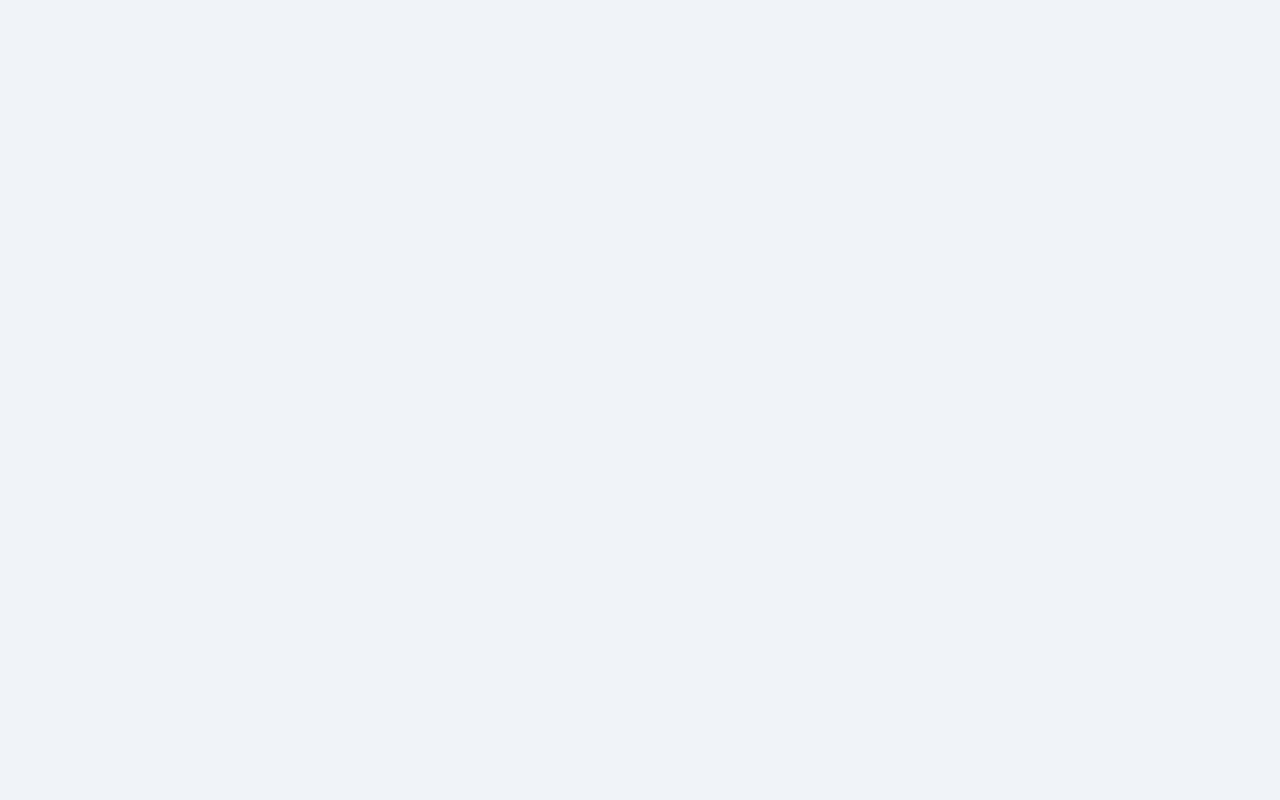
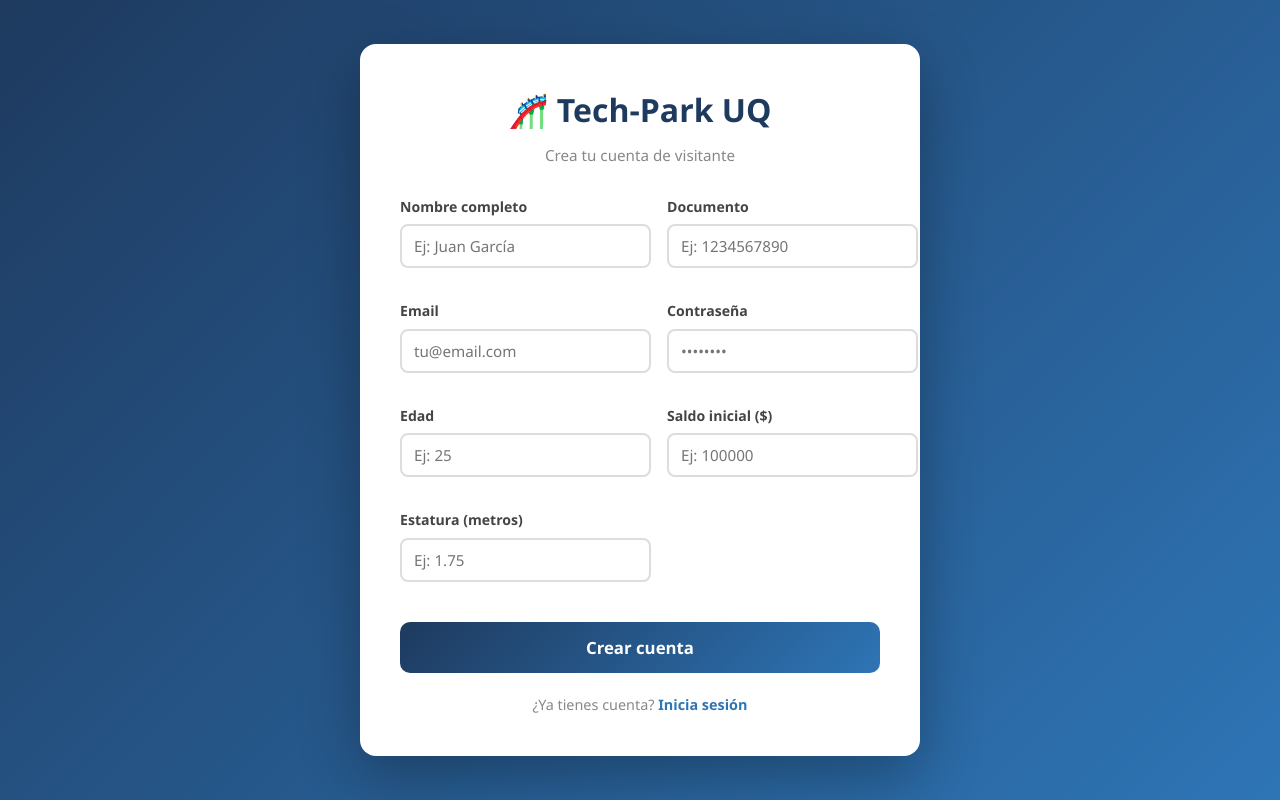
Before and after one commit to SantiagoAriasR/tech-park-uq, a React app in the folder frontend/: page /registro in a window 1280 px wide. Before the commit this address had no page. Built offline with nearby package versions, Linux system fonts and the light colour scheme; the HTML template or start-up script is replaced by a standard one.

Commit message:
Se agrego registro visitante, boton a inicio

```diff
--- a/frontend/src/App.css
+++ b/frontend/src/App.css
@@ -89,3 +89,15 @@
 .nav-mapa:hover {
     opacity: 1;
 }
+
+.nav-brand {
+    color: white;
+    font-size: 1.4rem;
+    font-weight: 700;
+    text-decoration: none;
+    transition: opacity 0.2s;
+}
+
+.nav-brand:hover {
+    opacity: 0.85;
+}
--- a/frontend/src/App.jsx
+++ b/frontend/src/App.jsx
@@ -11,6 +11,7 @@ import MapaParque from "./pages/MapaParque";
 import GestionZonas from "./pages/GestionZonas";
 import { Link } from "react-router-dom";
 import Notificaciones from "./components/Notificaciones";
+import Registro from "./pages/Registro"
 import "./App.css";
 
 function RutaProtegida({ children, rolesPermitidos }) {
@@ -28,7 +29,18 @@ function App() {
       {/* Navbar solo visible si hay sesión */}
       {usuario && (
         <nav className="navbar">
-          <span className="nav-brand">🎢 Tech-Park UQ</span>
+          <Link
+            to={
+              usuario.rol === "VISITANTE"
+                ? "/visitante"
+                : usuario.rol === "OPERADOR"
+                  ? "/operador"
+                  : "/admin"
+            }
+            className="nav-brand"
+          >
+            🎢 Tech-Park UQ
+          </Link>
           <div className="nav-center">
             <span className="nav-rol">{usuario.rol}</span>
             <span className="nav-nombre">{usuario.nombre}</span>
@@ -50,6 +62,7 @@ function App() {
       <Routes>
         {/* Ruta pública */}
         <Route path="/login" element={<Login />} />
+        <Route path="/registro" element={<Registro />} />
 
         {/* Ruta raíz — redirige según sesión */}
         <Route
--- a/frontend/src/pages/Login.css
+++ b/frontend/src/pages/Login.css
@@ -144,3 +144,17 @@
     background-color: #fdecea;
     color: #dc3545;
 }
+.login-registro {
+    text-align: center;
+    margin-top: 16px;
+    font-size: 0.9rem;
+    color: #888;
+}
+
+.link-registro {
+    color: #2e75b6;
+    font-weight: 600;
+    text-decoration: none;
+}
+
+.link-registro:hover { text-decoration: underline; }
--- a/frontend/src/pages/Login.jsx
+++ b/frontend/src/pages/Login.jsx
@@ -2,6 +2,7 @@ import { useState } from "react"
 import { useNavigate } from "react-router-dom"
 import { login } from "../services/authService"
 import { useAuth } from "../context/AuthContext"
+import {Link} from "react-router-dom"
 import "./Login.css"
 
 function Login() {
@@ -113,6 +114,13 @@ function Login() {
                         <span>admin@techpark.com / admin123</span>
                     </div>
                 </div>
+                <div className="login-registro">
+    <p>¿No tienes cuenta?{" "}
+        <Link to="/registro" className="link-registro">
+            Regístrate aquí
+        </Link>
+    </p>
+</div>
             </div>
         </div>
     )
--- /dev/null
+++ b/frontend/src/pages/Registro.css
@@ -0,0 +1,119 @@
+.registro-container {
+    min-height: 100vh;
+    display: flex;
+    align-items: center;
+    justify-content: center;
+    background: linear-gradient(135deg, #1e3a5f 0%, #2e75b6 100%);
+    padding: 20px;
+}
+
+.registro-card {
+    background: white;
+    border-radius: 16px;
+    padding: 40px;
+    width: 100%;
+    max-width: 560px;
+    box-shadow: 0 20px 60px rgba(0,0,0,0.3);
+}
+
+.registro-header {
+    text-align: center;
+    margin-bottom: 28px;
+}
+
+.registro-header h1 {
+    font-size: 2rem;
+    color: #1e3a5f;
+    margin-bottom: 8px;
+}
+
+.registro-header p {
+    color: #888;
+    font-size: 0.95rem;
+}
+
+.registro-mensaje {
+    padding: 12px 16px;
+    border-radius: 8px;
+    margin-bottom: 20px;
+    font-weight: 600;
+    font-size: 0.9rem;
+}
+
+.registro-mensaje.exito {
+    background-color: #e8f5e9;
+    color: #28a745;
+    border: 1px solid #28a745;
+}
+
+.registro-mensaje.error {
+    background-color: #fdecea;
+    color: #dc3545;
+    border: 1px solid #dc3545;
+}
+
+.form-grid {
+    display: grid;
+    grid-template-columns: 1fr 1fr;
+    gap: 16px;
+    margin-bottom: 24px;
+}
+
+@media (max-width: 480px) {
+    .form-grid { grid-template-columns: 1fr; }
+}
+
+.form-group {
+    display: flex;
+    flex-direction: column;
+    gap: 6px;
+}
+
+.form-group label {
+    font-size: 0.88rem;
+    font-weight: 600;
+    color: #444;
+}
+
+.form-group input {
+    padding: 10px 12px;
+    border: 2px solid #ddd;
+    border-radius: 8px;
+    font-size: 0.95rem;
+    font-family: inherit;
+    transition: border-color 0.2s;
+}
+
+.form-group input:focus {
+    outline: none;
+    border-color: #2e75b6;
+}
+
+.btn-registro {
+    width: 100%;
+    padding: 14px;
+    background: linear-gradient(135deg, #1e3a5f 0%, #2e75b6 100%);
+    color: white;
+    border: none;
+    border-radius: 10px;
+    font-size: 1.05rem;
+    font-weight: 700;
+    transition: opacity 0.2s;
+    margin-bottom: 20px;
+}
+
+.btn-registro:hover { opacity: 0.9; }
+
+.registro-footer {
+    text-align: center;
+    font-size: 0.9rem;
+    color: #888;
+}
+
+.link-login {
+    color: #2e75b6;
+    font-weight: 600;
+    text-decoration: none;
+}
+
+.link-login:hover { text-decoration: underline; }
--- /dev/null
+++ b/frontend/src/pages/Registro.jsx
@@ -0,0 +1,163 @@
+import { useState } from "react"
+import { useNavigate, Link } from "react-router-dom"
+import { registrarVisitante } from "../services/visitanteService"
+import "./Registro.css"
+
+function Registro() {
+    const navigate = useNavigate()
+    const [mensaje, setMensaje] = useState(null)
+    const [form, setForm] = useState({
+        nombre: "",
+        documento: "",
+        email: "",
+        contrasena: "",
+        edad: "",
+        saldo: "",
+        estatura: ""
+    })
+
+    function manejarCambio(e) {
+        setForm({ ...form, [e.target.name]: e.target.value })
+    }
+
+    async function manejarEnvio(e) {
+        e.preventDefault()
+        try {
+            const resultado = await registrarVisitante({
+                id: "V-" + Date.now(),
+                nombre: form.nombre,
+                documento: form.documento,
+                email: form.email,
+                contrasena: form.contrasena,
+                edad: parseInt(form.edad),
+                saldo: parseFloat(form.saldo),
+                estatura: parseFloat(form.estatura)
+            })
+            if (resultado.exito) {
+                setMensaje({ tipo: "exito", texto: "¡Cuenta creada! Redirigiendo al login..." })
+                setTimeout(() => navigate("/login"), 2000)
+            } else {
+                setMensaje({ tipo: "error", texto: resultado.mensaje })
+            }
+        } catch {
+            setMensaje({ tipo: "error", texto: "Error al conectar con el servidor" })
+        }
+    }
+
+    return (
+        <div className="registro-container">
+            <div className="registro-card">
+                <div className="registro-header">
+                    <h1>🎢 Tech-Park UQ</h1>
+                    <p>Crea tu cuenta de visitante</p>
+                </div>
+
+                {mensaje && (
+                    <div className={`registro-mensaje ${mensaje.tipo}`}>
+                        {mensaje.texto}
+                    </div>
+                )}
+
+                <form onSubmit={manejarEnvio}>
+                    <div className="form-grid">
+                        <div className="form-group">
+                            <label>Nombre completo</label>
+                            <input
+                                name="nombre"
+                                type="text"
+                                placeholder="Ej: Juan García"
+                                value={form.nombre}
+                                onChange={manejarCambio}
+                                required
+                            />
+                        </div>
+                        <div className="form-group">
+                            <label>Documento</label>
+                            <input
+                                name="documento"
+                                type="text"
+                                placeholder="Ej: 1234567890"
+                                value={form.documento}
+                                onChange={manejarCambio}
+                                required
+                            />
+                        </div>
+                        <div className="form-group">
+                            <label>Email</label>
+                            <input
+                                name="email"
+                                type="email"
+                                placeholder="tu@email.com"
+                                value={form.email}
+                                onChange={manejarCambio}
+                                required
+                            />
+                        </div>
+                        <div className="form-group">
+                            <label>Contraseña</label>
+                            <input
+                                name="contrasena"
+                                type="password"
+                                placeholder="••••••••"
+                                value={form.contrasena}
+                                onChange={manejarCambio}
+                                required
+                            />
+                        </div>
+                        <div className="form-group">
+                            <label>Edad</label>
+                            <input
+                                name="edad"
+                                type="number"
+                                min="1"
+                                placeholder="Ej: 25"
+                                value={form.edad}
+                                onChange={manejarCambio}
+                                required
+                            />
+                        </div>
+                        <div className="form-group">
+                            <label>Saldo inicial ($)</label>
+                            <input
+                                name="saldo"
+                                type="number"
+                                min="0"
+                                placeholder="Ej: 100000"
+                                value={form.saldo}
+                                onChange={manejarCambio}
+                                required
+                            />
+                        </div>
+                        <div className="form-group">
+                            <label>Estatura (metros)</label>
+                            <input
+                                name="estatura"
+                                type="number"
+                                step="0.01"
+                                min="0.5"
+                                placeholder="Ej: 1.75"
+                                value={form.estatura}
+                                onChange={manejarCambio}
+                                required
+                            />
+                        </div>
+                    </div>
+
+                    <button type="submit" className="btn-registro">
+                        Crear cuenta
+                    </button>
+                </form>
+
+                <div className="registro-footer">
+                    <p>¿Ya tienes cuenta?{" "}
+                        <Link to="/login" className="link-login">
+                            Inicia sesión
+                        </Link>
+                    </p>
+                </div>
+            </div>
+        </div>
+    )
+}
+
+export default Registro
```
